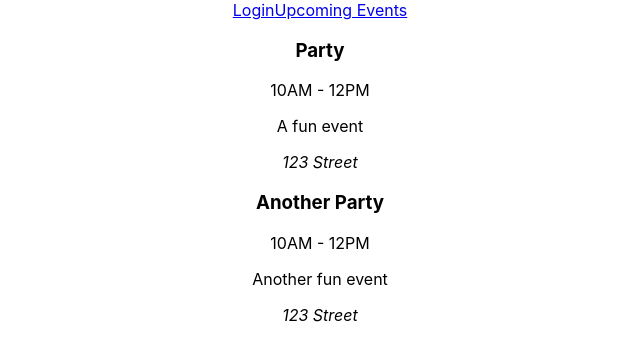
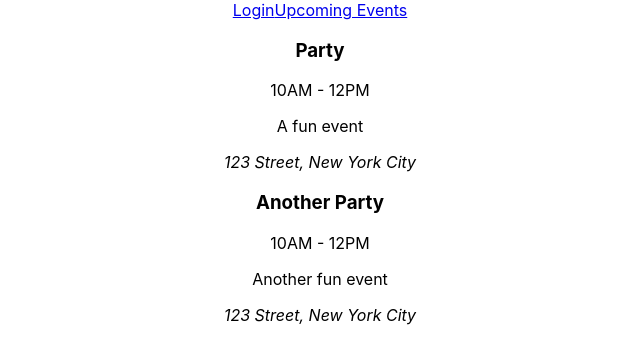
Before and after one commit to BuildWeek-Block-Club-Calendar/Front-End, a React (Create React App) app in the folder block-club-calendar/: page /events in a window 1280 px wide. Shown: the top 362 px of the page, without its empty margins (320-960 px from the left). Built offline with nearby package versions, Linux system fonts and the light colour scheme; no server answers.

Commit message:
Add address, city, and country to guest event list

```diff
--- a/block-club-calendar/src/components/GuestEventList.js
+++ b/block-club-calendar/src/components/GuestEventList.js
@@ -22,7 +22,7 @@ const GuestEventList = (props) => {
               <h3>{event.eventTitle}</h3>
               <p>{event.eventStart} - {event.eventEnd}</p>
               <p>{event.eventDescription}</p>
-              <address>{event.eventAddress}</address>
+              <address>{event.eventAddress}, {event.eventCity}</address>
             </div>
           ))}
         </div>
```
